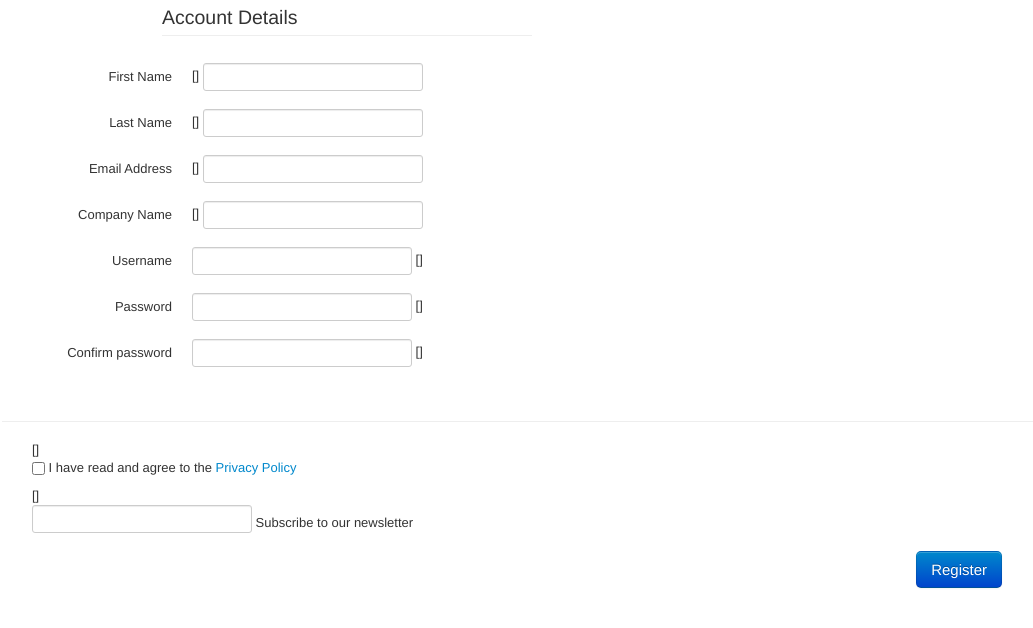
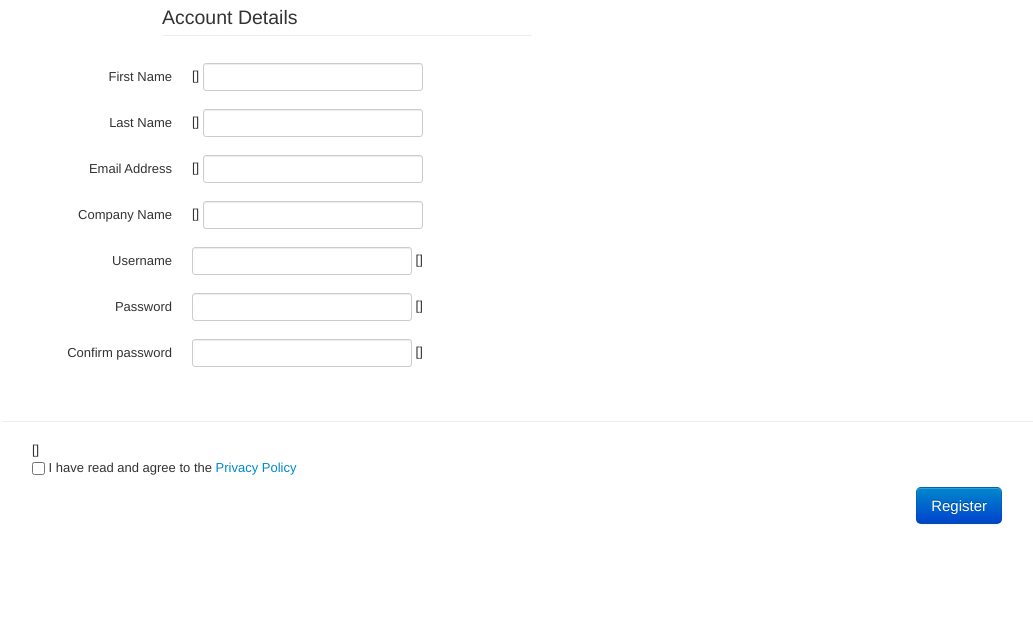
Before and after one commit to kolabria/Kolabria-lite, a Django app: template templates/account/create.html in a window 1280 px wide. Shown: the part 221-849 px from the top of the page, without its empty margins (48-1081 px from the left). After the commit the page ends 745 px from the top, so only its background shows below. Run offline with Django 3.2, Linux system fonts and the light colour scheme; the template is opened without the code that fills it, so the values that code supplies are empty, except form fields; tables that the repository leaves empty hold one stand-in row (values such as "Sample post"); form fields are guessed from the names that the template uses; some libraries are stand-ins or nearby versions.

```diff
--- a/settings.py
+++ b/settings.py
@@ -89,6 +89,7 @@ USE_L10N = False
 MIDDLEWARE_CLASSES = (
     'django.middleware.common.CommonMiddleware',
     'django.contrib.sessions.middleware.SessionMiddleware',
+    'django.contrib.auth.middleware.AuthenticationMiddleware',
     'django.middleware.csrf.CsrfViewMiddleware',
     'django.contrib.messages.middleware.MessageMiddleware',
     'debug_toolbar.middleware.DebugToolbarMiddleware',
--- a/templates/account/create.html
+++ b/templates/account/create.html
@@ -118,8 +118,6 @@
     <div class="span10 ">
          {{ form.agree_terms.errors }}
       <p>{{ form.agree_terms }} I have read and agree to the <a href="#">Privacy Policy</a></p>
-         {{ form.newsletter.errors }}
-      <p>{{ form.newsletter }} Subscribe to our newsletter </p>
       <button class="btn btn-primary btn-large pull-right" type="submit">Register</button></div>
     </div>
 
--- a/templates/public/home.html
+++ b/templates/public/home.html
@@ -13,6 +13,7 @@
           <p>
             <a class="btn btn-large offset5" href="http://www.kolabria.com">Learn more &raquo;</a>
             <a class="btn btn-primary btn-large pull-right" href="/create/">Create Account</a>
+            <a class="btn btn-primary btn-large pull-right" href="/register/">Register Account</a>
           </p>
         </div><!--/span -->
      </div><!-- /row -->
```
